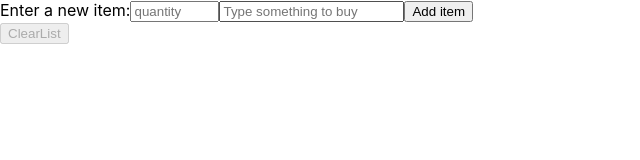
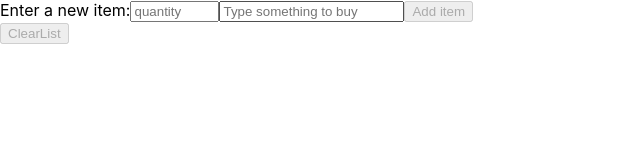
Before and after one commit to 1009283/powercoders, a React (Create React App) app in the folder shopping-react/: page / in a window 1280 px wide. Shown: the top 160 px of the page, without its empty margins (0-640 px from the left). Built offline with nearby package versions, Linux system fonts and the light colour scheme.

Commit message:
Disabled add item button

```diff
--- a/shopping-react/src/ItemInput.js
+++ b/shopping-react/src/ItemInput.js
@@ -27,6 +27,7 @@
                placeholder="Type something to buy" />
         <button
             onClick={() => this.props.onAddItem(this.state.item.trim(), this.state.quantity.trim())}
+            disabled={this.state.item.trim() === ''}
             id="add">Add item</button>
       </div>
     );
```
